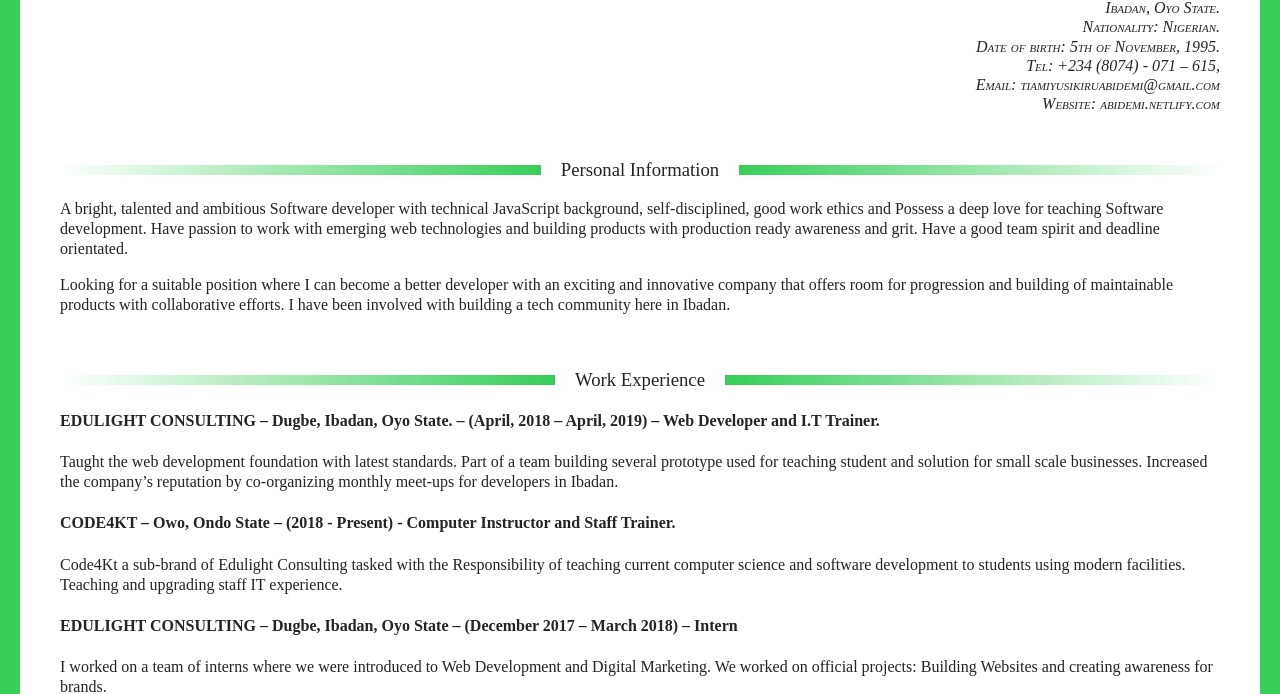
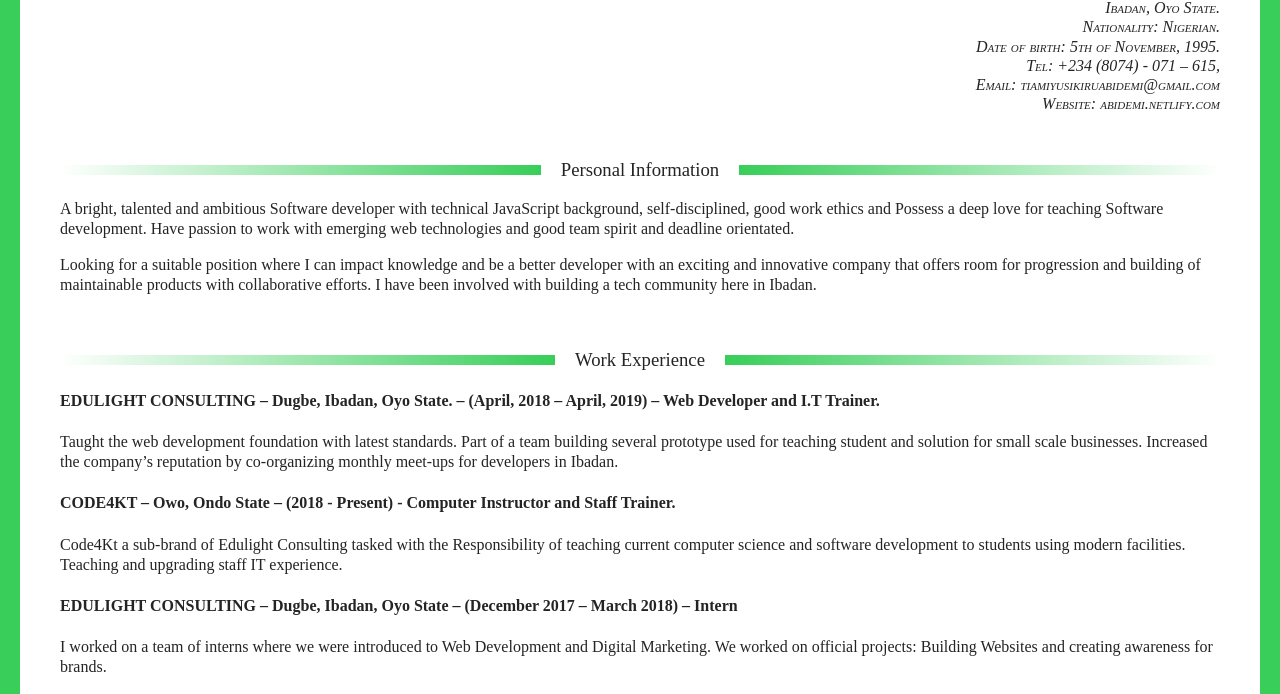
Before and after one commit to AbidemiT/Tiamiyu-Sikiru-Abidemi-s-CV, a plain HTML site: page index.html in a window 1280 px wide. Shown: the part 109-803 px from the top of the page. Drawn offline with Linux system fonts and the light colour scheme.

Commit message:
Update index.html

```diff
--- a/index.html
+++ b/index.html
@@ -28,10 +28,9 @@
       <h3>Personal Information</h3>
       <p>A bright, talented and ambitious Software developer with technical JavaScript background,
         self-disciplined, good work ethics and Possess a deep love for
-        teaching Software development. Have passion to work with emerging web technologies and building products with production
-        ready awareness and grit. Have a good team
+        teaching Software development. Have passion to work with emerging web technologies and good team
         spirit and deadline orientated.</p>
-      <p>Looking for a suitable position where I can become a better developer with an exciting and
+      <p>Looking for a suitable position where I can impact knowledge and be a better developer with an exciting and
         innovative company that offers room for progression and building of maintainable products with collaborative
         efforts.
         I have been involved with building a tech community here in Ibadan.</p>
```
